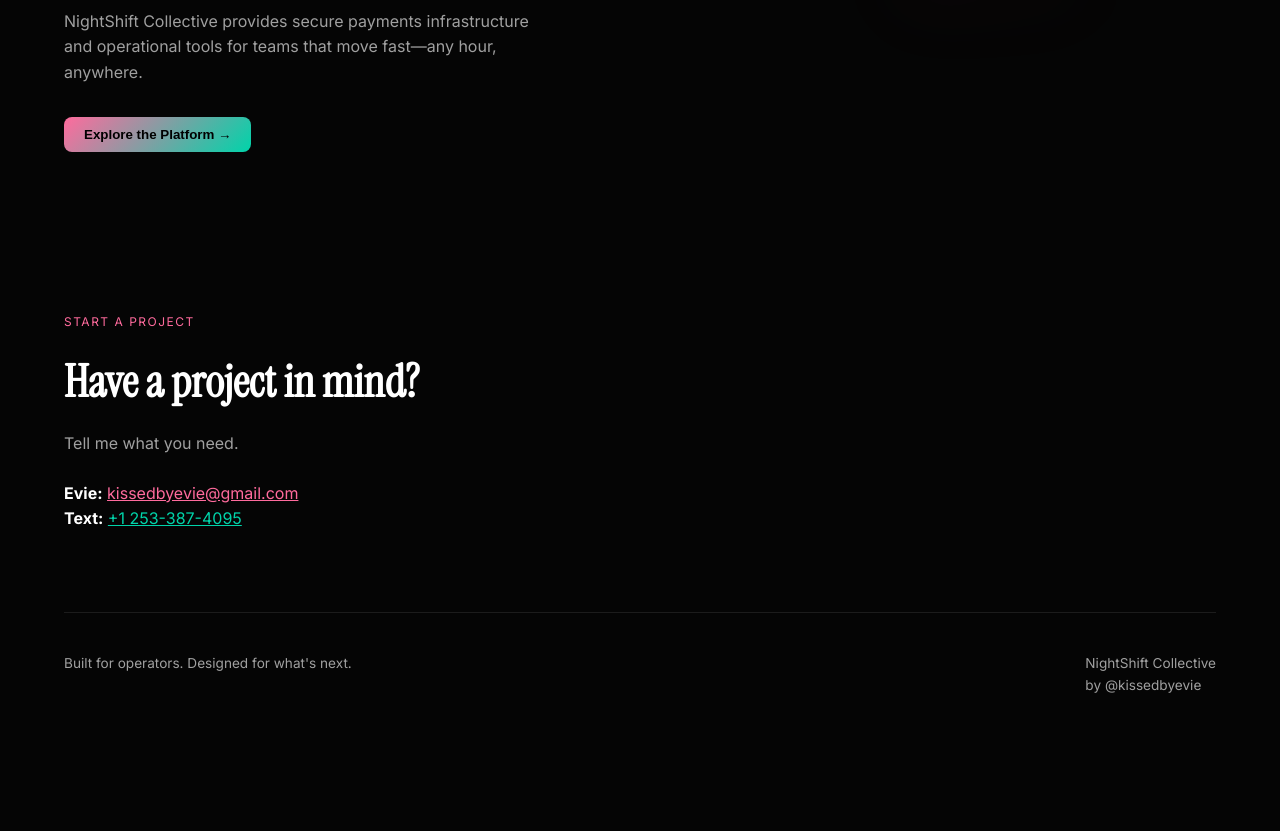
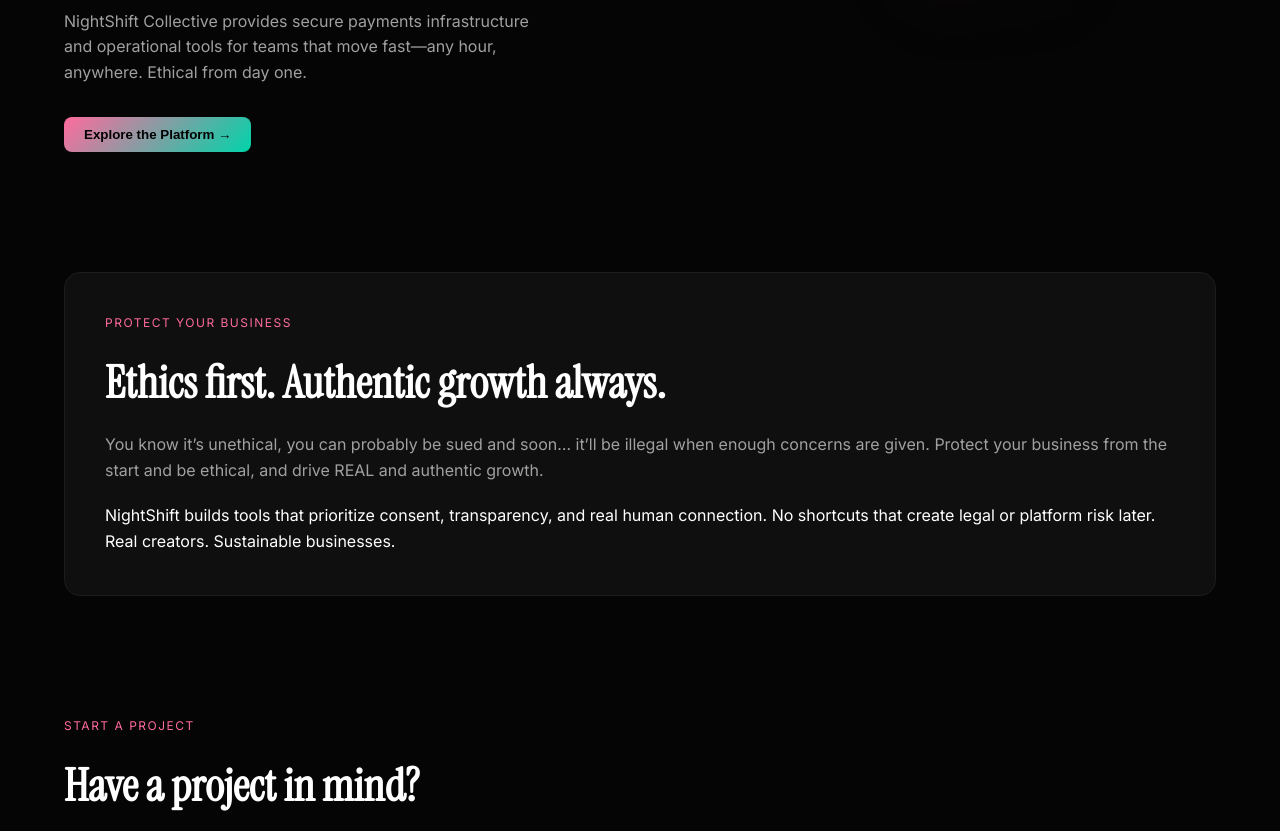
Before and after one commit to kyronaextra/nightshift-collective, a website: page public/index.html in a window 1280 px wide. Shown: the part 360-1191 px from the top of the page. Before the commit the page ends 1096 px from the top, so only its background shows below. Drawn offline with Linux system fonts and the light colour scheme.

Commit message:
Sync ethics principle into public/index.html

```diff
--- a/public/index.html
+++ b/public/index.html
@@ -23,6 +23,7 @@ nav a { color:var(--muted); text-decoration:none; }
 .eyebrow { color:var(--pink); font-size:.75rem; letter-spacing:1.5px; text-transform:uppercase; margin-bottom:16px; }
 section { padding:80px 0; }
 h2 { font-family:'Instrument Serif',serif; font-size:2.8rem; }
+.ethics-section { background:var(--card); border:1px solid var(--border); border-radius:16px; padding:40px; margin:40px 0; }
 footer { border-top:1px solid var(--border); padding:40px 0; display:flex; justify-content:space-between; color:var(--muted); font-size:.85rem; }
 @media (max-width:900px) { .hero { grid-template-columns:1fr; text-align:center; } nav { display:none; } }
 </style>
@@ -36,6 +37,7 @@ footer { border-top:1px solid var(--border); padding:40px 0; display:flex; justi
     </div>
     <nav>
       <a href="#tools">Tools</a>
+      <a href="#ethics">Ethics</a>
       <a href="#process">Process</a>
       <a href="#contact">Contact</a>
     </nav>
@@ -46,12 +48,19 @@ footer { border-top:1px solid var(--border); padding:40px 0; display:flex; justi
     <div>
       <div class="eyebrow">Built for night owls. Designed for scale.</div>
       <h1>Payments & Tools<br>that work when <em>you</em> do.</h1>
-      <p style="color:var(--muted);max-width:480px;margin:20px 0 32px;">NightShift Collective provides secure payments infrastructure and operational tools for teams that move fast—any hour, anywhere.</p>
+      <p style="color:var(--muted);max-width:480px;margin:20px 0 32px;">NightShift Collective provides secure payments infrastructure and operational tools for teams that move fast—any hour, anywhere. Ethical from day one.</p>
       <button class="btn btn-primary">Explore the Platform →</button>
     </div>
     <div style="text-align:center;">
       <img src="logo.jpg" alt="NightShift Collective" style="max-width:280px;filter:drop-shadow(0 0 40px rgba(255,107,157,.25));">
     </div>
+  </section>
+
+  <section id="ethics" class="ethics-section">
+    <div class="eyebrow">Protect Your Business</div>
+    <h2>Ethics first. Authentic growth always.</h2>
+    <p style="color:var(--muted);margin:12px 0 20px;">You know it’s unethical, you can probably be sued and soon… it’ll be illegal when enough concerns are given. Protect your business from the start and be ethical, and drive REAL and authentic growth.</p>
+    <p>NightShift builds tools that prioritize consent, transparency, and real human connection. No shortcuts that create legal or platform risk later. Real creators. Sustainable businesses.</p>
   </section>
 
   <section id="contact">
@@ -63,7 +72,7 @@ footer { border-top:1px solid var(--border); padding:40px 0; display:flex; justi
   </section>
 
   <footer>
-    <div>Built for operators. Designed for what's next.</div>
+    <div>Built for operators. Designed for what's next. Ethical by default.</div>
     <div>NightShift Collective<br>by @kissedbyevie</div>
   </footer>
 </div>
```
